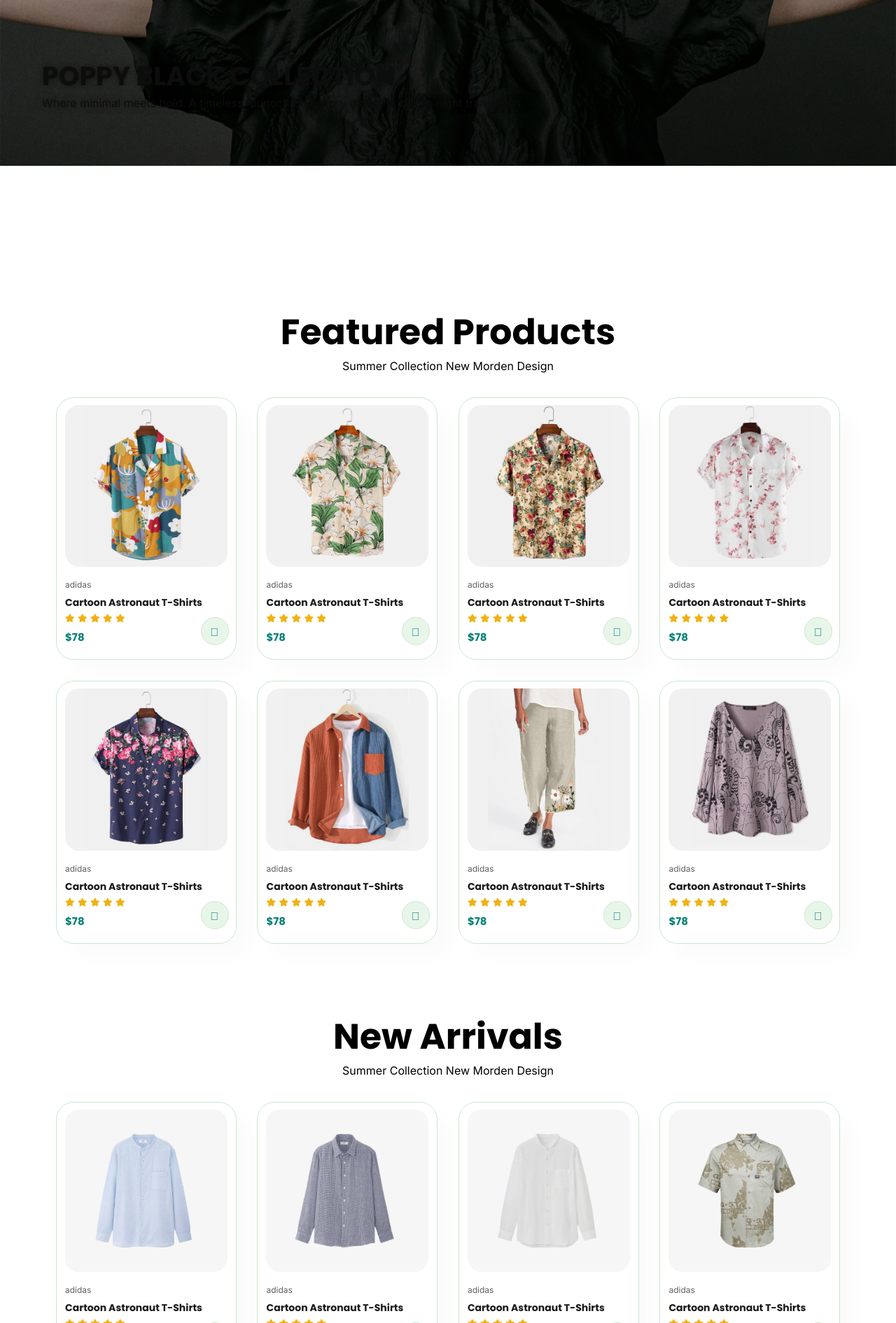
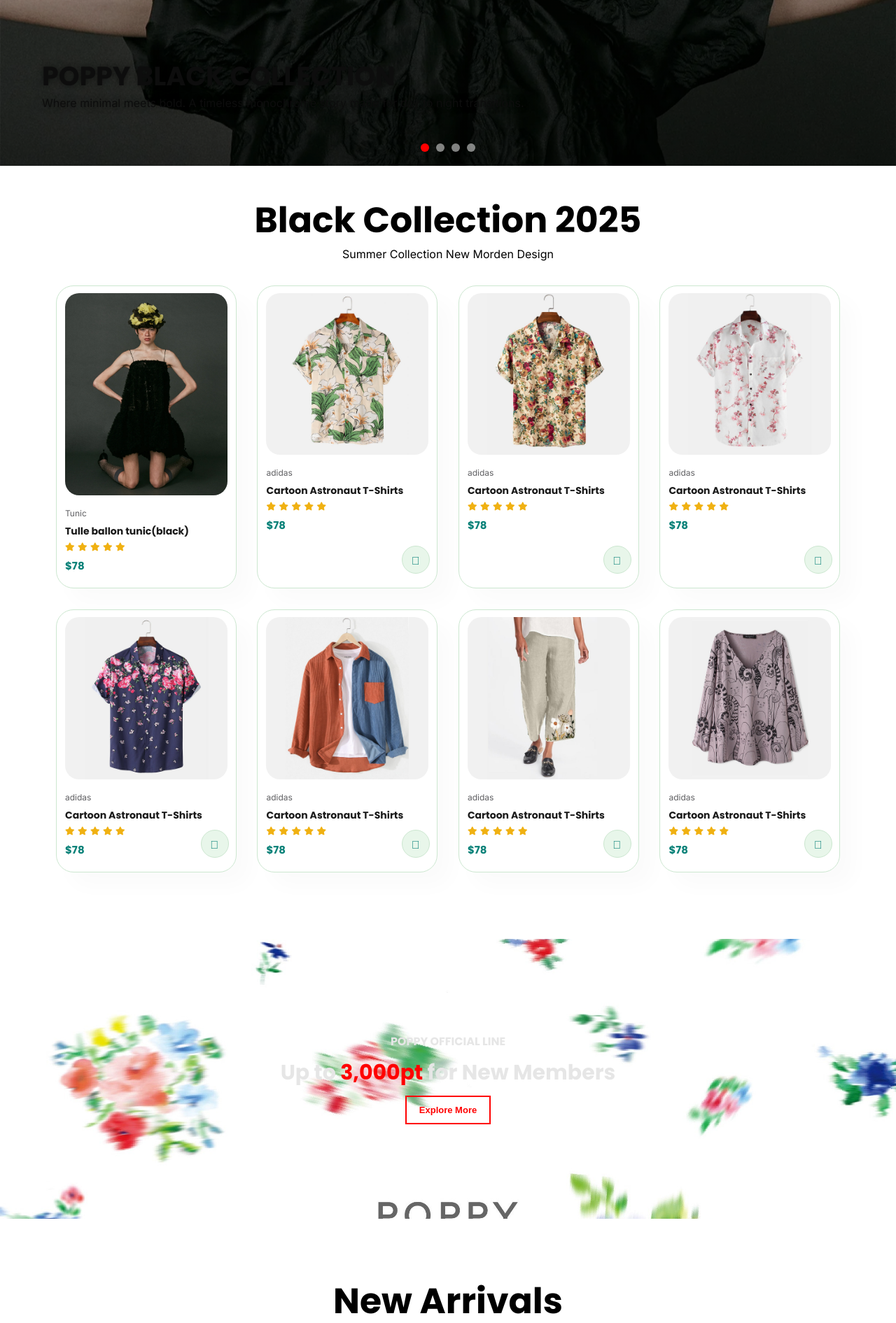
Before and after one commit to Roseburgendy/mobile_finalProject, a PHP site: page / in a window 1280 px wide. Shown: the part 560-2451 px from the top of the page at 70% size. Run offline with PHP 8.4, Linux system fonts and the light colour scheme; some libraries are stand-ins or nearby versions.

Commit message:
7.13 update on mainpage

```diff
--- a/about.html
+++ b/about.html
@@ -164,8 +164,9 @@
             <img src="img/pay/pay.png" alt="">
         </div>
 
+        <!-- Copyright Footer -->
         <div class="copyright">
-            <p>© 2021, Tech2 etc - HTML CSS Ecommerce Template</p>
+            <p>© 2025, Poppy Fashion</p>
         </div>
     </footer>
 
--- a/contact.html
+++ b/contact.html
@@ -170,8 +170,9 @@
             <img src="img/pay/pay.png" alt="">
         </div>
 
+        <!-- Copyright Footer -->
         <div class="copyright">
-            <p>© 2021, Tech2 etc - HTML CSS Ecommerce Template</p>
+            <p>© 2025, Poppy Fashion</p>
         </div>
     </footer>
 
--- a/index.html
+++ b/index.html
@@ -22,6 +22,7 @@
         <ul id="navbar">
             <li><a class="active" href="index.html">Home</a></li>
             <li><a href="shop.html">Shop</a></li>
+            <li><a href="shop.html">Collections</a></li>
             <li><a href="blog.html">News</a></li>
             <li><a href="about.html">LookBook</a></li>
             <!-- Icons: Wishlist, Profile, Cart -->
@@ -47,7 +48,7 @@
     </div>
 </header>
 
-<!-- Hero Banner Section -->
+<!-- Hero Section -->
 <section id="hero">
     <div class="slider">
         <div class="slide slide1">
@@ -83,18 +84,24 @@
             </div>
         </div>
     </div>
+    <div class="dots" id="slider-dots">
+        <span class="dot active" data-index="0"></span>
+        <span class="dot" data-index="1"></span>
+        <span class="dot" data-index="2"></span>
+        <span class="dot" data-index="3"></span>
+    </div>
 </section>
 
 <!-- Featured Products Section -->
 <section id="product1" class="section-p1">
-    <h2>Featured Products</h2>
+    <h2>Black Collection 2025</h2>
     <p>Summer Collection New Morden Design</p>
     <div class="pro-container">
         <div class="pro">
-            <img src="img/products/f1.jpg" alt="">
+            <img src="img/products/Black_Collection/Item_1_Tunic.webp" alt="Item_1_Tunic">
             <div class="des">
-                <span>adidas</span>
-                <h5>Cartoon Astronaut T-Shirts</h5>
+                <span>Tunic</span>
+                <h5>Tulle ballon tunic(black)</h5>
                 <div class="star">
                     <i class="fas fa-star"></i>
                     <i class="fas fa-star"></i>
@@ -104,7 +111,7 @@
                 </div>
                 <h4>$78</h4>
             </div>
-            <a href="#"><i class="fal fa-shopping-cart cart"></i></a>
+           <!-- <a href="#"><i class="fal fa-shopping-cart cart"></i></a>-->
         </div>
         <div class="pro">
             <img src="img/products/f2.jpg" alt="">
@@ -222,13 +229,12 @@
 </section>
 
 <!-- Promotional Banner Section -->
-<!--
 <section id="banner" class="section-m1">
-    <h4>Repair Services</h4>
-    <h2>Up to <span>70% Off</span> – All T-Shirts & Accessories</h2>
-    <button class="normal">Explore More</button>
+    <h2>POPPY OFFICIAL LINE</h2>
+    <h3>Up to <span>3,000pt</span> for New Members</h3>
+    <button class="white">Explore More</button>
 </section>
--->
+
 
 <!-- New Arrivals Section (Same layout as Featured Products) -->
 <section id="product1" class="section-p1">
@@ -236,7 +242,7 @@
     <p>Summer Collection New Morden Design</p>
     <div class="pro-container">
         <div class="pro">
-            <img src="img/products/n1.jpg" alt="">
+            <img src="img/products/Tunic_1.webp" alt="">
             <div class="des">
                 <span>adidas</span>
                 <h5>Cartoon Astronaut T-Shirts</h5>
@@ -414,7 +420,7 @@
 <footer class="section-p1">
     <!-- Contact Information -->
     <div class="col">
-        <img class="logo" src="img/logo.png" alt="">
+        <img class="logo" src="img/Icon.png" alt="">
         <h4>Contact</h4>
         <p><strong>Address:</strong> 562 Wellington Road, Street 32, San Francisco</p>
         <p><strong>Phone:</strong> +01 2222 365 / (+91) 01 2345 6789</p>
--- a/script.js
+++ b/script.js
@@ -13,6 +13,8 @@ if (close) {
         nav.classList.remove('active');
     })
 }
+
+/* === Nav Bar behavior=== */
 window.addEventListener("scroll", function () {
   const header = document.querySelector("#header");
   if (window.scrollY > 50) {
@@ -21,3 +23,34 @@ window.addEventListener("scroll", function () {
     header.classList.remove("scrolled");
   }
 });
+
+/* === HERO SECTION Slider behavior=== */
+const slider = document.querySelector('.slider');
+const dots = document.querySelectorAll('.dot');
+const totalSlides = dots.length;
+let currentIndex = 0;
+let interval;
+
+function goToSlide(index) {
+  slider.scrollTo({
+    left: index * slider.clientWidth,
+    behavior: 'smooth'
+  });
+  updateDots(index);
+  currentIndex = index;
+}
+
+function updateDots(index) {
+  dots.forEach(dot => dot.classList.remove('active'));
+  dots[index].classList.add('active');
+}
+
+function autoSlide() {
+  interval = setInterval(() => {
+    currentIndex = (currentIndex + 1) % totalSlides;
+    goToSlide(currentIndex);
+  }, 5000);
+}
+
+// 初始化
+autoSlide();
--- a/sproduct.html
+++ b/sproduct.html
@@ -216,8 +216,9 @@
             <img src="img/pay/pay.png" alt="">
         </div>
 
+        <!-- Copyright Footer -->
         <div class="copyright">
-            <p>© 2021, Tech2 etc - HTML CSS Ecommerce Template</p>
+            <p>© 2025, Poppy Fashion</p>
         </div>
     </footer>
 
--- a/style.css
+++ b/style.css
@@ -178,9 +178,9 @@ button.white {
     padding: 11px 18px;
     font-size: 13px;
     font-weight: 600;
-    color: #fff;
+    color: var(--primary-500);
     outline: none;
-    border: 1px solid #fff;
+    border: 2px solid var(--primary-500);
     cursor: pointer;
     transition: 0.2 ease;
 }
@@ -296,7 +296,7 @@ body.home-page #header #navbar li a.active {
 /* === HERO SECTION behavior=== */
 #hero {
   margin-top: -90px;
-  height: 120vh;
+  height: 100vh;
   position: relative;
   overflow: hidden;
 }
@@ -311,9 +311,21 @@ body.home-page #header #navbar li a.active {
     float:left;
     animation: slide-animation 20s  ease-in-out infinite;
 }
+
+#hero .slider::-webkit-scrollbar {
+  height: 8px;
+}
+
+#hero .slider::-webkit-scrollbar-thumb {
+  background: rgba(0,0,0,0.3);
+  border-radius: 4px;
+}
+
+
 #hero .slide {
   flex: 0 0 25%;
-  height: 100vh;
+    position: relative;
+    height: 100%;
   position: relative;
   background-size: contain;
   background-position: center center;
@@ -337,7 +349,6 @@ body.home-page #header #navbar li a.active {
   background: linear-gradient(to top, rgba(0,0,0,0.5), rgba(0,0,0,0));
   z-index: 1;
 }
-
 
 .caption {
   position: absolute;
@@ -359,6 +370,31 @@ body.home-page #header #navbar li a.active {
   100% { left: 0; }
 }
 
+.dots {
+  position: absolute;
+  bottom: 20px;
+  left: 50%;
+  transform: translateX(-50%);
+  display: flex;
+  gap: 10px;
+  z-index: 5;
+}
+
+.dot {
+  width: 12px;
+  height: 12px;
+  border-radius: 50%;
+  background: rgba(255, 255, 255, 0.5);
+  cursor: pointer;
+  transition: background 0.3s ease;
+}
+
+.dot.active {
+  background: var(--primary-500); /* 可自定义颜色变量 */
+}
+
+
+/* === FEATURED PRODUCTS SECTION behavior=== */
 #feature {
     display: flex;
     align-items: center;
@@ -502,39 +538,36 @@ body.home-page #header #navbar li a.active {
     font-weight: 400;
 }
 
+
+/* === BANNER SECTION behavior=== */
 #banner {
-    background-image: url("img/banner/b2.jpg");
+    background-image: url("img/banner/Line.jpg");
     width: 100%;
-    height: 40vh;
+    height: 50vh;
     background-size: cover;
-    background-position: center;
+    background-position: center 20%;
     display: flex;
     flex-direction: column;
     align-items: center;
     justify-content: center;
     text-align: center;
 }
-
-#banner h4 {
-    color: #fff;
+#banner h2 {
+    color: var(--text-100);
     font-size: 16px;
 }
-
-#banner h2 {
-    color: #fff;
+#banner h3 {
+    color: var(--text-100);
     font-size: 30px;
     padding: 10px 0;
 }
-
-#banner h2 span {
-    color: #ef3636;
-}
-
+#banner h3 span {
+    color:var(--primary-500);
+}
 #banner button:hover {
-    background: #088178;
-    color: #fff;
-}
-
+    background: var(--primary-500);
+    color: var(--text-950);
+}
 #sm-banner {
     display: flex;
     justify-content: space-between;
@@ -1317,9 +1350,16 @@ footer a:hover {
        bottom: 50px;
        left: 20px;
        right: 20px;
-       font-size: 1rem;
        text-align: center;
      }
+      .caption h3 {
+             font-size: 1.2rem;
+             margin-bottom: 0.5rem;
+           }
+
+           .caption p {
+             font-size: 0.9rem;
+           }
 
     #feature {
         justify-content: center;
@@ -1488,7 +1528,4 @@ footer a:hover {
         padding-top: 30px;
     }
 
-
-
-
-}
+}
```
Also changed, not shown: img/banner/Banner_Line.jpg (added), img/banner/Line.jpg (added), img/hero_section/25.01.16_poppy_0242293_trim_1800x1800.webp (deleted), img/hero_section/25.03.27_poppy_early_summer_0153465_trim_1800x1800.webp (deleted), img/hero_section/Hero.webp (deleted), img/hero_section/Hero_1.jpg (deleted), img/hero_section/data__0411_1088_re_1800x1800.webp (deleted), img/products/Black_Collection/Item_1_Tunic.webp (added).
